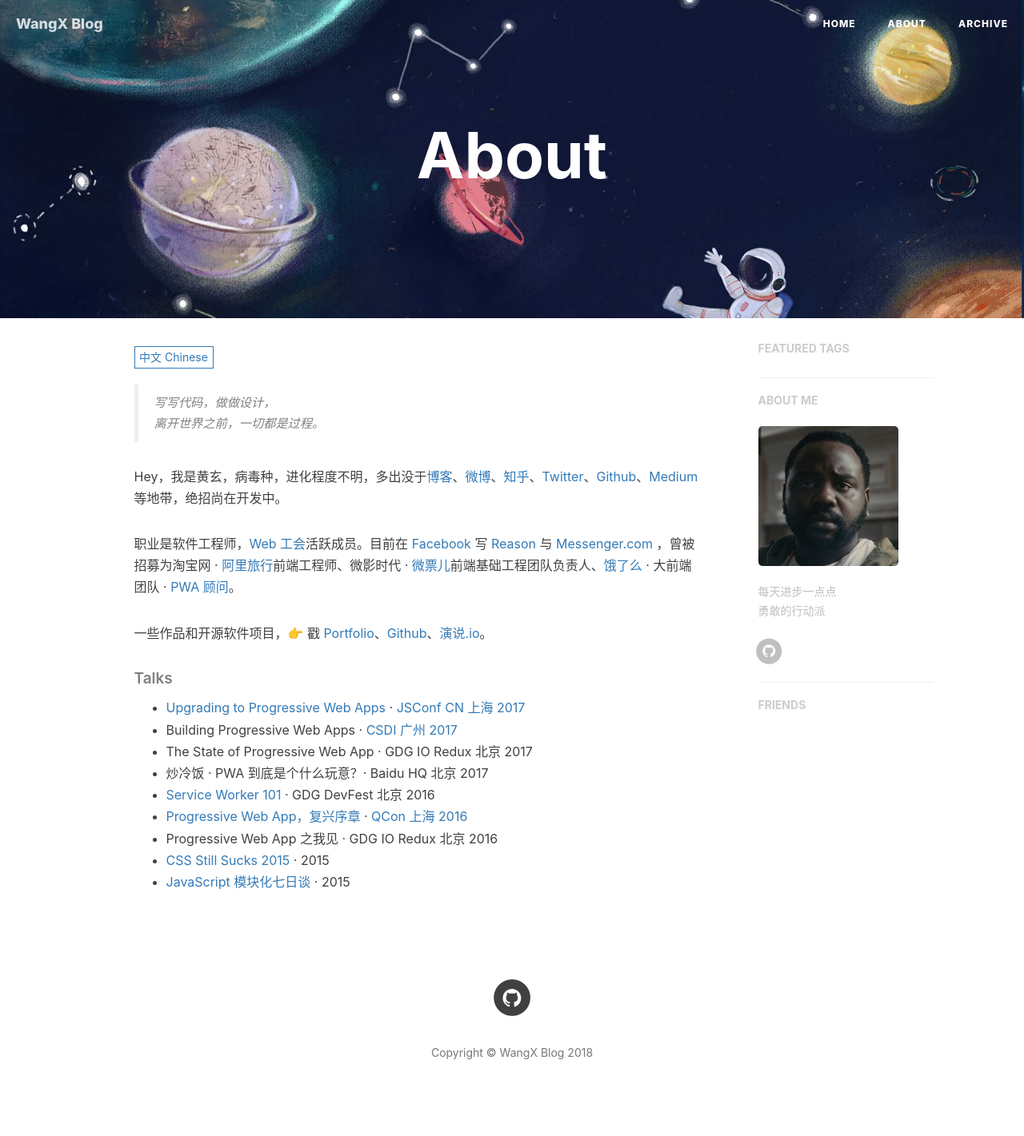
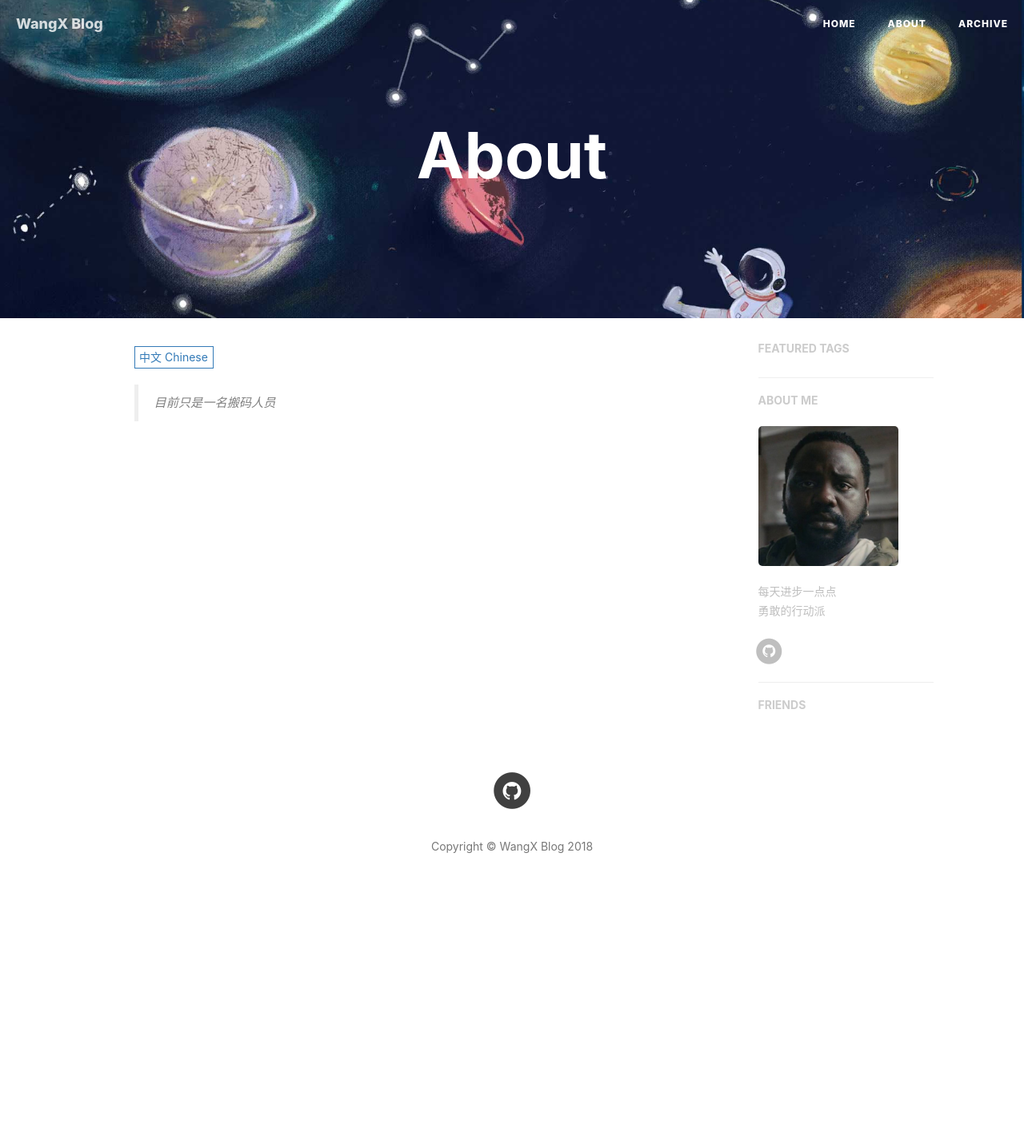
Before and after one commit to fatty-wang/fatty-wang.github.io, a Jekyll site: the page built from about.html, in a window 1280 px wide. Shown: the whole page at 80% size. Built offline with Jekyll 4.4.1, drawn with Linux system fonts in a browser that asks for light colours; nearby versions of some CDN libraries; comment, search, counter and statistics services are not loaded; after the commit the page ends 1163 px from its top, so only the background shows below that.

Commit message:
edit about.html

```diff
--- a/_includes/about/zh.md
+++ b/_includes/about/zh.md
@@ -1,31 +1 @@
-> 写写代码，做做设计，
-> 离开世界之前，一切都是过程。
-
-Hey，我是黄玄，病毒种，进化程度不明，多出没于[博客](https://huangxuan.me)、[微博](weibo.com/huxpro)、[知乎](https://www.zhihu.com/people/huxpro/pins/posts)、[Twitter](https://twitter.com/Huxpro/)、[Github](http://github.com/huxpro)、[Medium](https://medium.com/@Huxpro) 等地带，绝招尚在开发中。
-
-职业是软件工程师，[Web 工会](https://medium.com/ben-and-dion/team-web-3315aa447fb2#.359a9c6cl)活跃成员。目前在 [Facebook](https://www.facebook.com/) 写 [Reason](https://reasonml.github.io/) 与 [Messenger.com](http://messenger.com/) ，曾被招募为淘宝网 · [阿里旅行](http://alitrip.com)前端工程师、微影时代 · [微票儿](http://www.wepiao.com/?r=movie)前端基础工程团队负责人、[饿了么](https://ele.me/) · 大前端团队 · [PWA 顾问](https://medium.com/elemefe/upgrading-ele-me-to-progressive-web-app-2a446832e509)。
-
-一些作品和开源软件项目，👉 戳 [Portfolio](/portfolio)、[Github](http://github.com/huxpro)、[演说.io](https://zhuanlan.zhihu.com/p/21280918)。
-
-
-##### Talks
-
-- [Upgrading to Progressive Web Apps][9] · [JSConf CN 上海 2017](http://2017.jsconf.cn/)
-- Building Progressive Web Apps · [CSDI 广州 2017](http://www.csdisummit.com/)
-- The State of Progressive Web App · GDG IO Redux 北京 2017
-- 炒冷饭 · PWA 到底是个什么玩意？· Baidu HQ 北京 2017
-- [Service Worker 101][5] · GDG DevFest 北京 2016
-- [Progressive Web App，复兴序章][4] · [QCon 上海 2016](http://2016.qconshanghai.com/presentation/3111)
-- Progressive Web App 之我见 · GDG IO Redux 北京 2016
-- [CSS Still Sucks 2015][2] · 2015
-- [JavaScript 模块化七日谈][1] · 2015
-
-[1]: //huangxuan.me/2015/07/09/js-module-7day/
-[2]: //huangxuan.me/2015/12/28/css-sucks-2015/
-[3]: //huangxuan.me/2016/06/05/pwa-in-my-pov/
-[4]: //huangxuan.me/2016/10/20/pwa-qcon2016/
-[5]: //huangxuan.me/2016/11/20/sw-101-gdgdf/
-[6]: https://yanshuo.io/assets/player/?deck=58ac8598b123db0067292f92 "PWA Rehashing"
-[7]: https://yanshuo.io/assets/player/?deck=593ad6fbfe88c2006a0a0d6d "The State of PWA"
-[8]: https://yanshuo.io/assets/player/?deck=594d673d570c357d0698a950 "Building PWA"
-[9]: //huangxuan.me/jsconfcn2017/
+> 目前只是一名搬码人员
--- a/about.html
+++ b/about.html
@@ -9,7 +9,7 @@
 <!-- Language Selector -->
 <select class="sel-lang" onchange= "onLanChange(this.options[this.options.selectedIndex].value)">
     <option value="0" selected> 中文 Chinese </option>
-    <option value="1"> 英文 English </option>
+   <!--  <option value="1"> 英文 English </option> -->
 </select>
 
 <!-- Chinese Version -->
```
